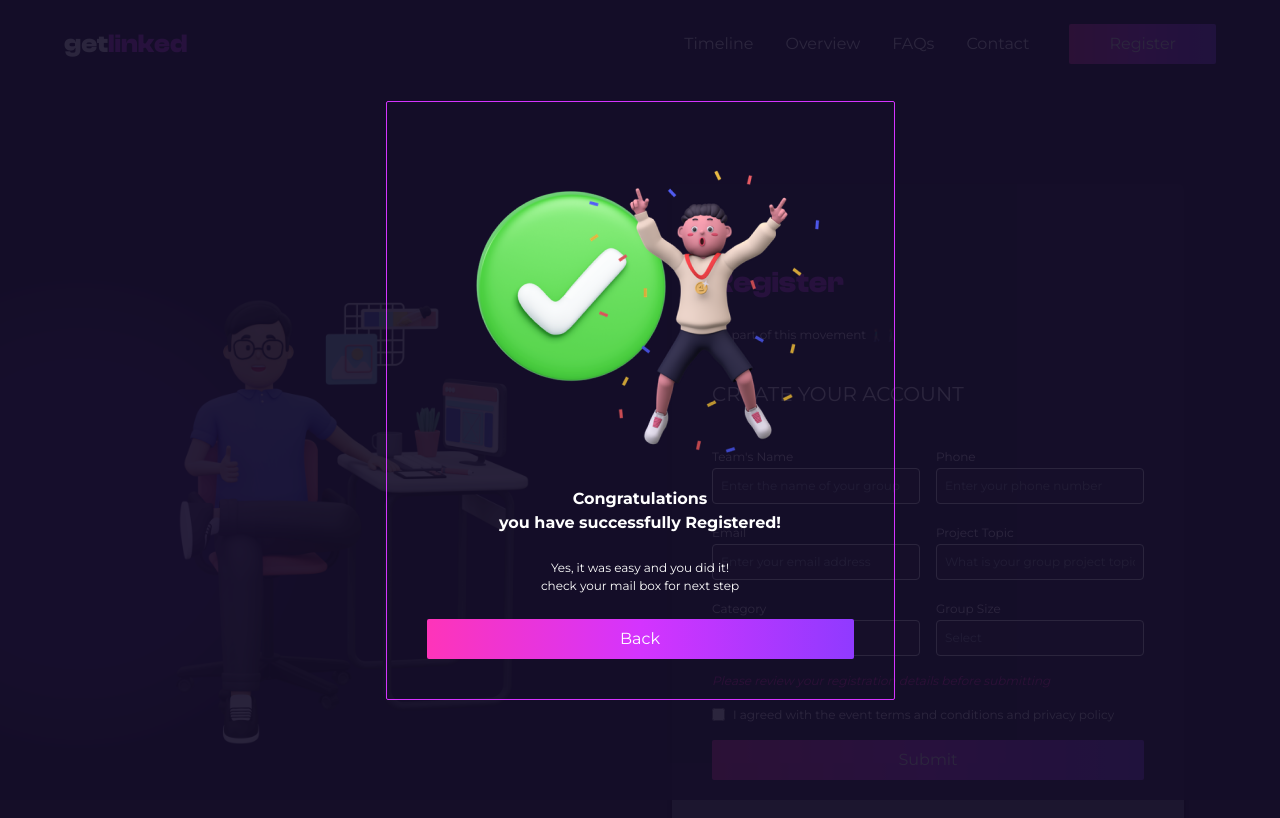
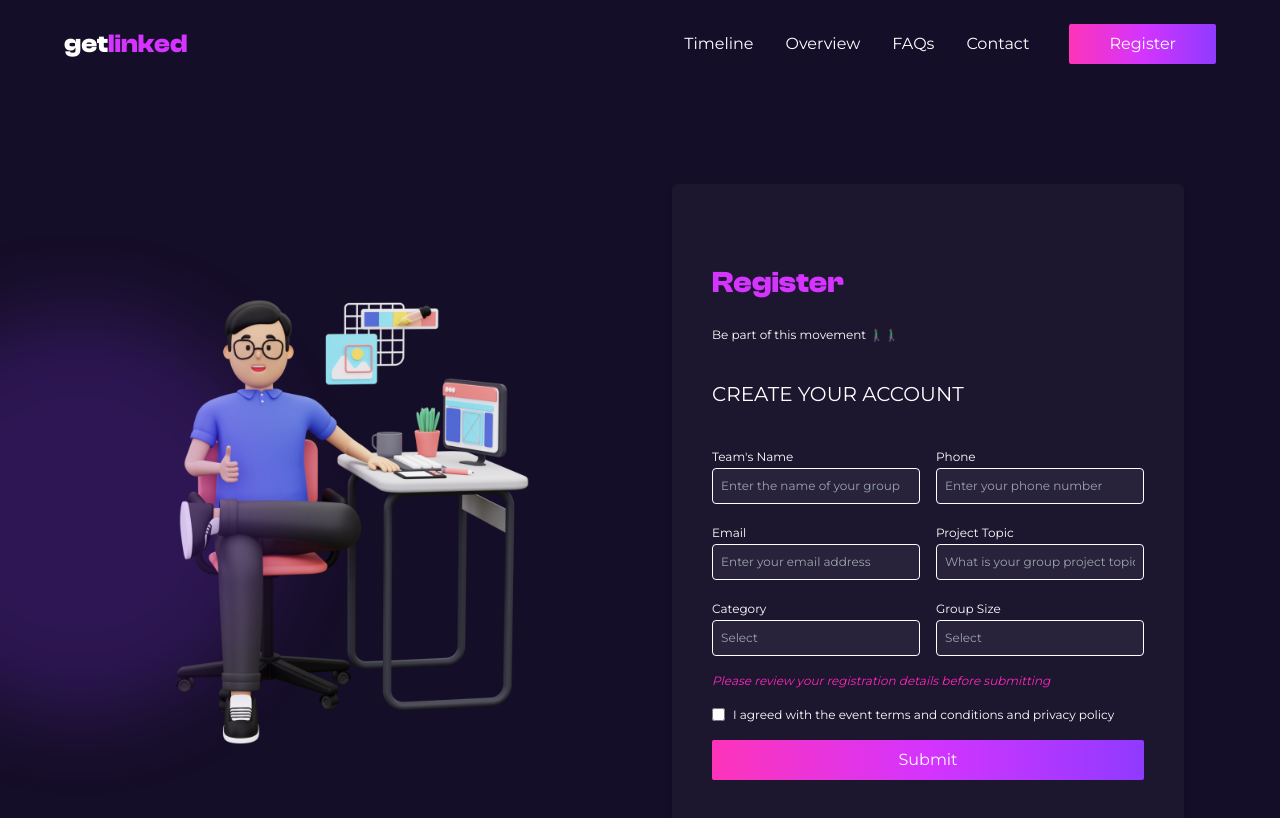
Before and after one commit to ibdul/getLinked, a SvelteKit app: page /register in a window 1280 px wide. Shown: the top 818 px of the page. Built offline with nearby package versions, Linux system fonts and the light colour scheme.

Commit message:
FIX success modal opening automatically

```diff
--- a/src/routes/register/+page.svelte
+++ b/src/routes/register/+page.svelte
@@ -1,7 +1,7 @@
 <script>
   import Blob from "../../lib/components/Blob.svelte";
 
-  let is_success_modal_open = !false;
+  let is_success_modal_open = false;
 
   function openSuccessModal() {
     is_success_modal_open = true;
```
